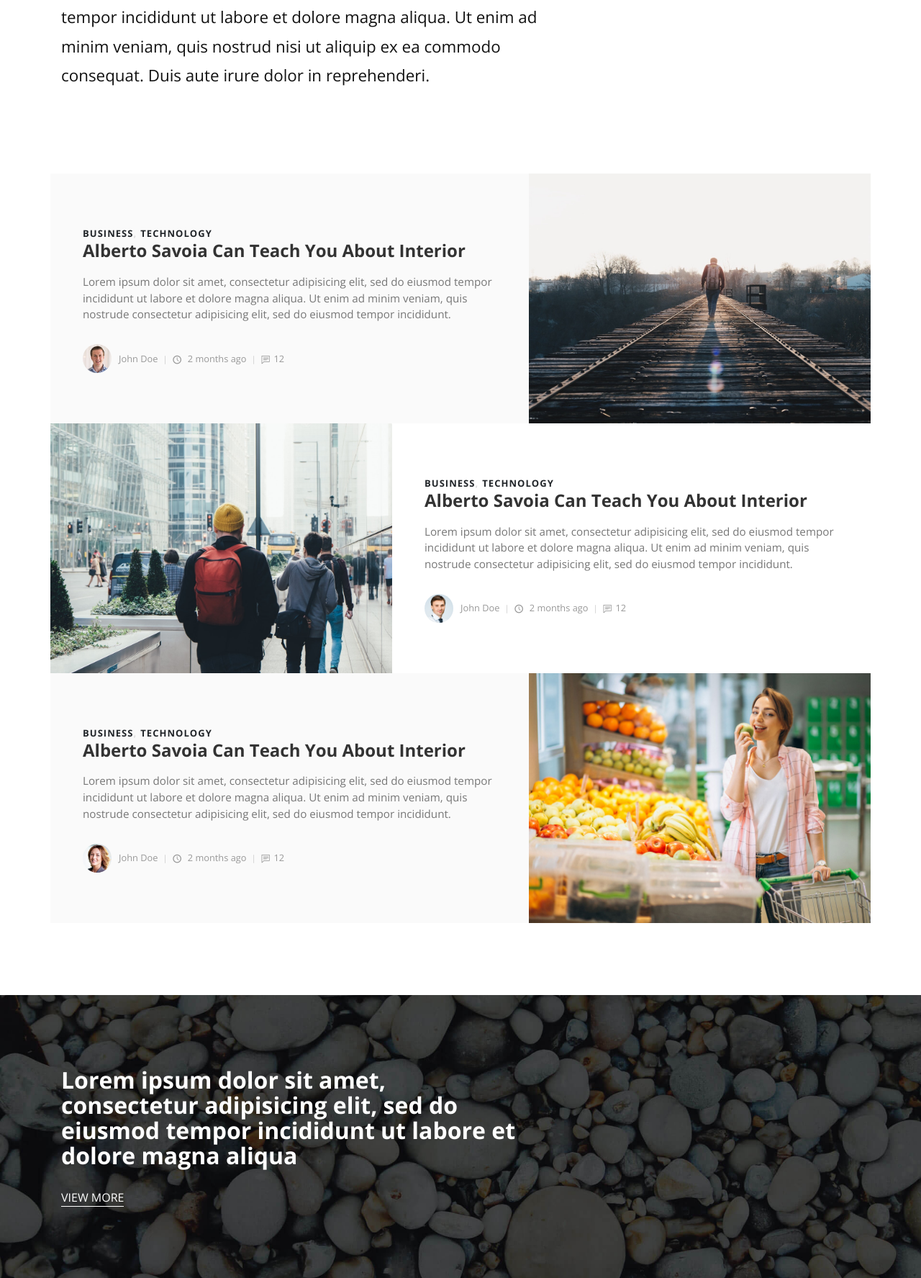
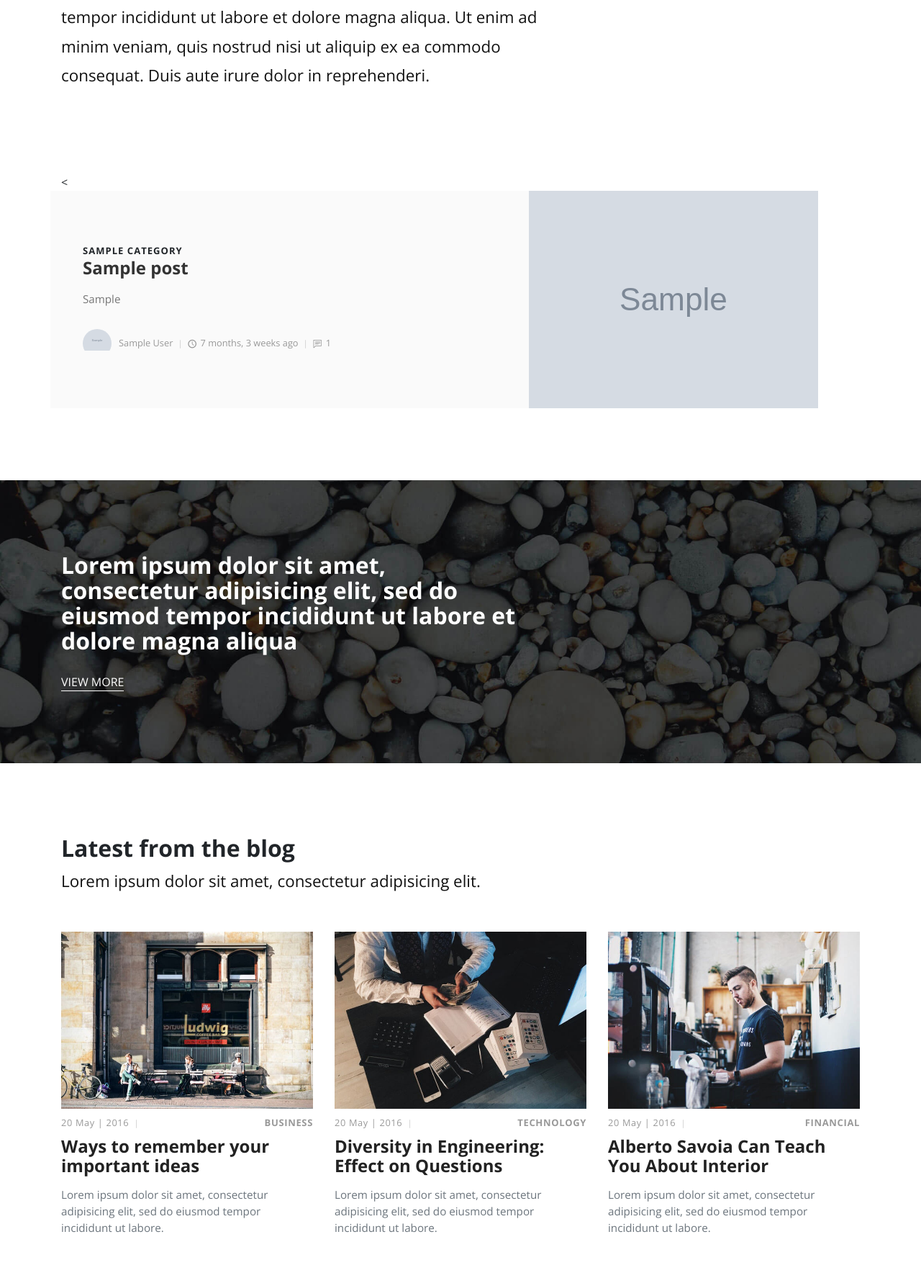
Before and after one commit to ArtusU/ecfblog, a Django app: template templates/index.html in a window 1280 px wide. Shown: the part 845-2620 px from the top of the page at 72% size. Run offline with Django 3.2, Linux system fonts and the light colour scheme; tables that the repository leaves empty hold one stand-in row (values such as "Sample post"); the template is opened without the code that fills it: values that come from a table or form of the project are taken from there, most other values are stand-ins (such as "Sample title", 1, 10 or a date in 2020); grey boxes marked "Sample" are stand-in pictures; some libraries are stand-ins or nearby versions.

Commit message:
rendering posts on index.html

```diff
--- a/posts/models.py
+++ b/posts/models.py
@@ -25,7 +25,7 @@ class Post(models.Model):
     timestamp = models.DateTimeField(auto_now_add=True)
     comment_count = models.IntegerField(default=0)
     author = models.ForeignKey(Author, on_delete=models.CASCADE)
-    thumbnail = models.ImageField
+    thumbnail = models.ImageField()
     categories = models.ManyToManyField(Category)
     featured =models.BooleanField()
 
--- a/templates/index.html
+++ b/templates/index.html
@@ -27,27 +27,40 @@
     <section class="featured-posts no-padding-top">
       <div class="container">
         <!-- Post-->
-        <div class="row d-flex align-items-stretch">
+        {% for obj in object_list %}
+<       <div class="row d-flex align-items-stretch">
+          {% if not forloop.first and not forloop.last %}
+          <div class="image col-lg-5"><img src="{{ obj.thumbnail.url }}" alt="..."></div>
+          {% endif %}
           <div class="text col-lg-7">
             <div class="text-inner d-flex align-items-center">
               <div class="content">
                 <header class="post-header">
-                  <div class="category"><a href="#">Business</a><a href="#">Technology</a></div><a href="post.html">
-                    <h2 class="h4">Alberto Savoia Can Teach You About Interior</h2></a>
+                  <div class="category">
+                    {% for cat in obj.categories.all %}
+                    <a href="#">{{ cat }}</a>
+                    {% endfor %}
+                  </div>
+                  <a href="post.html">
+                    <h2 class="h4">{{ obj.title }}</h2>
+                    </a>
                 </header>
-                <p>Lorem ipsum dolor sit amet, consectetur adipisicing elit, sed do eiusmod tempor incididunt ut labore et dolore magna aliqua. Ut enim ad minim veniam, quis nostrude consectetur adipisicing elit, sed do eiusmod tempor incididunt.</p>
+                <p>{{ obj.overview }}</p>
                 <footer class="post-footer d-flex align-items-center"><a href="#" class="author d-flex align-items-center flex-wrap">
-                    <div class="avatar"><img src="{% static 'img/avatar-1.jpg' %}" alt="..." class="img-fluid"></div>
-                    <div class="title"><span>John Doe</span></div></a>
-                  <div class="date"><i class="icon-clock"></i> 2 months ago</div>
-                  <div class="comments"><i class="icon-comment"></i>12</div>
+                    <div class="avatar"><img src="{{ obj.author.profile_picture.url }}" alt="..." class="img-fluid"></div>
+                    <div class="title"><span>{{ object.author }}</span></div></a>
+                  <div class="date"><i class="icon-clock"></i>{{ obj.timestamp|timesince }} ago</div>
+                  <div class="comments"><i class="icon-comment"></i>{{ obj.comment_count }}</div>
                 </footer>
               </div>
             </div>
           </div>
-          <div class="image col-lg-5"><img src="{% static 'img/featured-pic-1.jpeg' %}" alt="..."></div>
+          {% if forloop.first or forloop.last %}
+          <div class="image col-lg-5"><img src="{{ obj.thumbnail.url }}" alt="..."></div>
+          {% endif %}
         </div>
-        <!-- Post        -->
+        {% endfor %}
+        <!-- Post
         <div class="row d-flex align-items-stretch">
           <div class="image col-lg-5"><img src="{% static 'img/featured-pic-2.jpeg' %}" alt="..."></div>
           <div class="text col-lg-7">
@@ -68,7 +81,7 @@
             </div>
           </div>
         </div>
-        <!-- Post                            -->
+        <!-- Post
         <div class="row d-flex align-items-stretch">
           <div class="text col-lg-7">
             <div class="text-inner d-flex align-items-center">
@@ -88,7 +101,7 @@
             </div>
           </div>
           <div class="image col-lg-5"><img src="{% static 'img/featured-pic-3.jpg' %}" alt="..."></div>
-        </div>
+        </div>> -->
       </div>
     </section>
     <!-- Divider Section-->
```
Also changed, not shown: posts/admin.py (+6 -1 lines), posts/views.py (+6 -1 lines), posts/migrations/0003_post_thumbnail.py (added).
